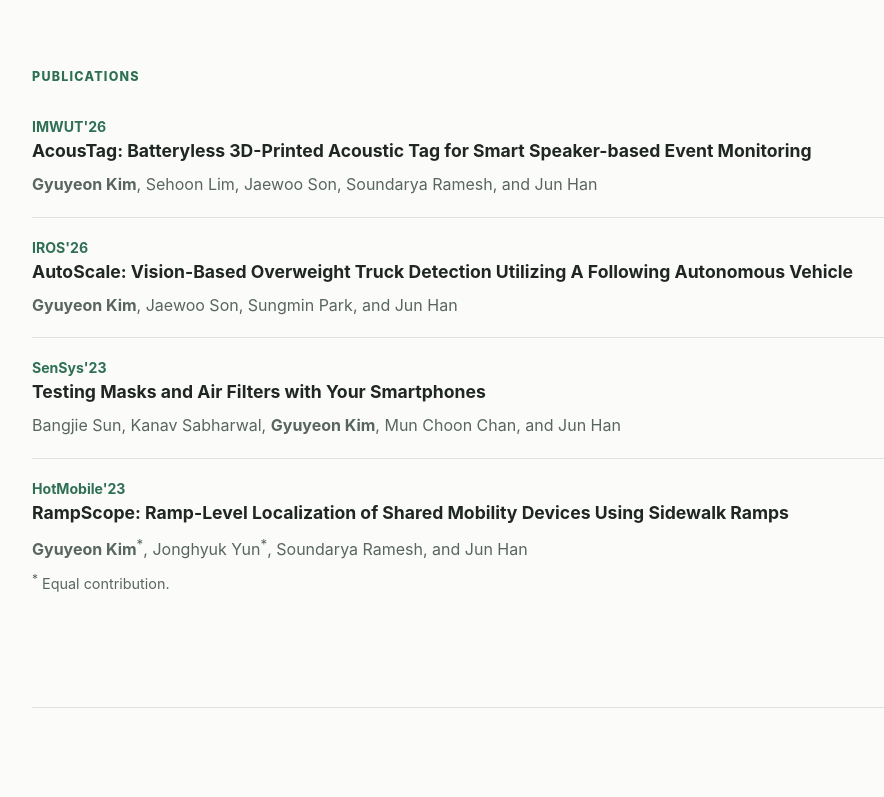
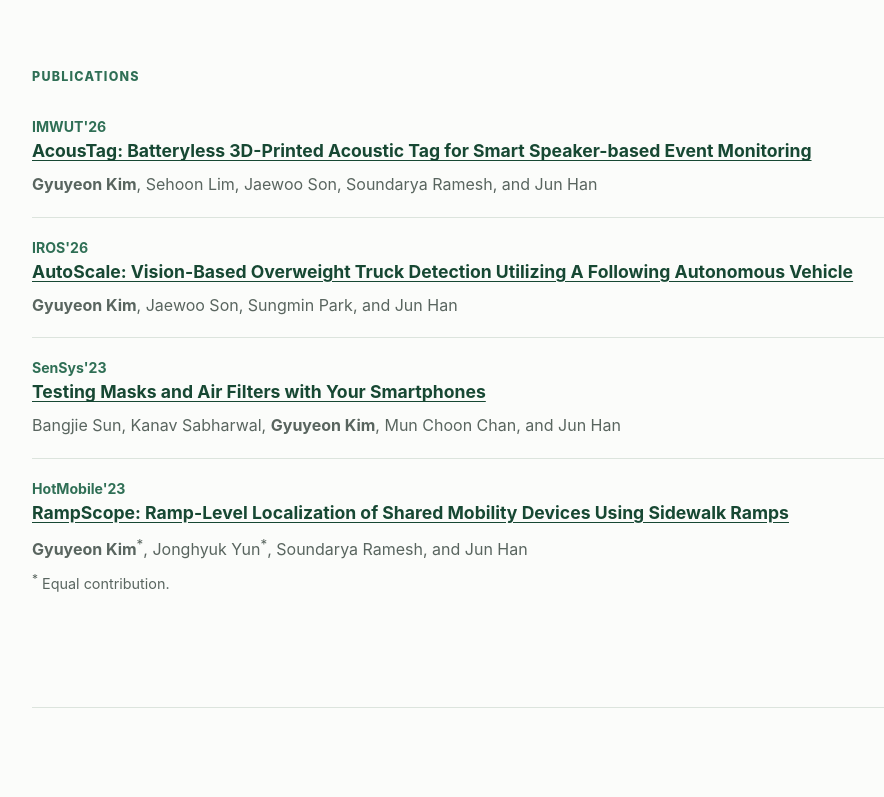
Before and after one commit to msmhi52/msmhi52.github.io, a plain HTML site: page index.html in a window 1280 px wide. Shown: the part 560-1357 px from the top of the page, without its empty margins (68-952 px from the left). Drawn offline with Linux system fonts and the light colour scheme.

Commit message:
Link publication titles and remove Contact from navigation

```diff
--- a/index.html
+++ b/index.html
@@ -19,7 +19,6 @@
         <a href="#education">Education</a>
         <a href="#honors">Honors</a>
         <a href="files/Gyuyeon_Kim_CV.pdf">CV</a>
-        <a href="#contact">Contact</a>
       </nav>
     </header>
 
@@ -54,25 +53,25 @@
         <div class="publication-list">
           <article class="publication">
             <p class="venue">IMWUT'26</p>
-            <h3>AcousTag: Batteryless 3D-Printed Acoustic Tag for Smart Speaker-based Event Monitoring</h3>
+            <h3><a href="https://doi.org/10.1145/3831642">AcousTag: Batteryless 3D-Printed Acoustic Tag for Smart Speaker-based Event Monitoring</a></h3>
             <p><strong>Gyuyeon Kim</strong>, Sehoon Lim, Jaewoo Son, Soundarya Ramesh, and Jun Han</p>
           </article>
 
           <article class="publication">
             <p class="venue">IROS'26</p>
-            <h3>AutoScale: Vision-Based Overweight Truck Detection Utilizing A Following Autonomous Vehicle</h3>
+            <h3><a href="files/AutoScale-IROS-2026.pdf">AutoScale: Vision-Based Overweight Truck Detection Utilizing A Following Autonomous Vehicle</a></h3>
             <p><strong>Gyuyeon Kim</strong>, Jaewoo Son, Sungmin Park, and Jun Han</p>
           </article>
 
           <article class="publication">
             <p class="venue">SenSys'23</p>
-            <h3>Testing Masks and Air Filters with Your Smartphones</h3>
+            <h3><a href="https://www.comp.nus.edu.sg/~chanmc/papers-by-year/2023-sensys23-filtop.pdf">Testing Masks and Air Filters with Your Smartphones</a></h3>
             <p>Bangjie Sun, Kanav Sabharwal, <strong>Gyuyeon Kim</strong>, Mun Choon Chan, and Jun Han</p>
           </article>
 
           <article class="publication">
             <p class="venue">HotMobile'23</p>
-            <h3>RampScope: Ramp-Level Localization of Shared Mobility Devices Using Sidewalk Ramps</h3>
+            <h3><a href="https://soundaryaramesh.github.io/papers/rampscope_hotmobile23.pdf">RampScope: Ramp-Level Localization of Shared Mobility Devices Using Sidewalk Ramps</a></h3>
             <p><strong>Gyuyeon Kim</strong><sup>*</sup>, Jonghyuk Yun<sup>*</sup>, Soundarya Ramesh, and Jun Han</p>
             <p class="contribution-note"><sup>*</sup> Equal contribution.</p>
           </article>
```
Also changed, not shown: 1 other file.
